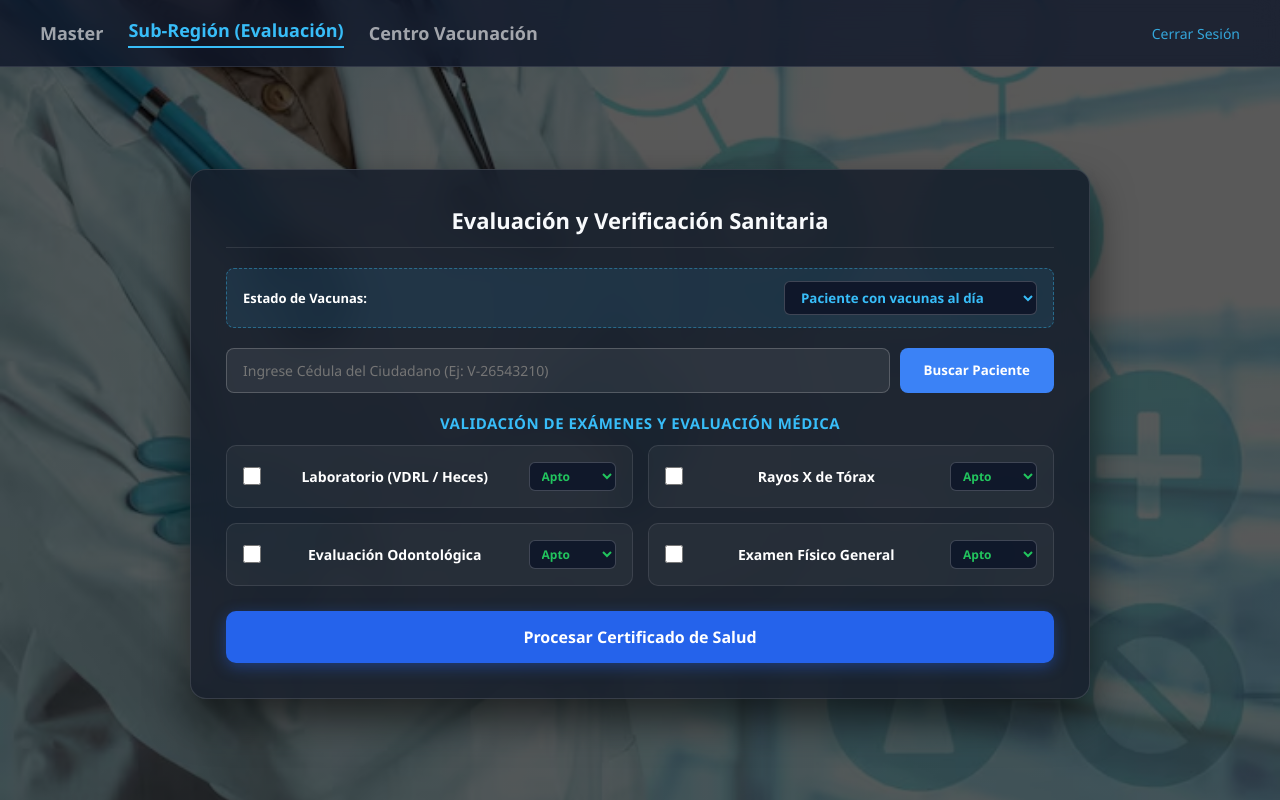
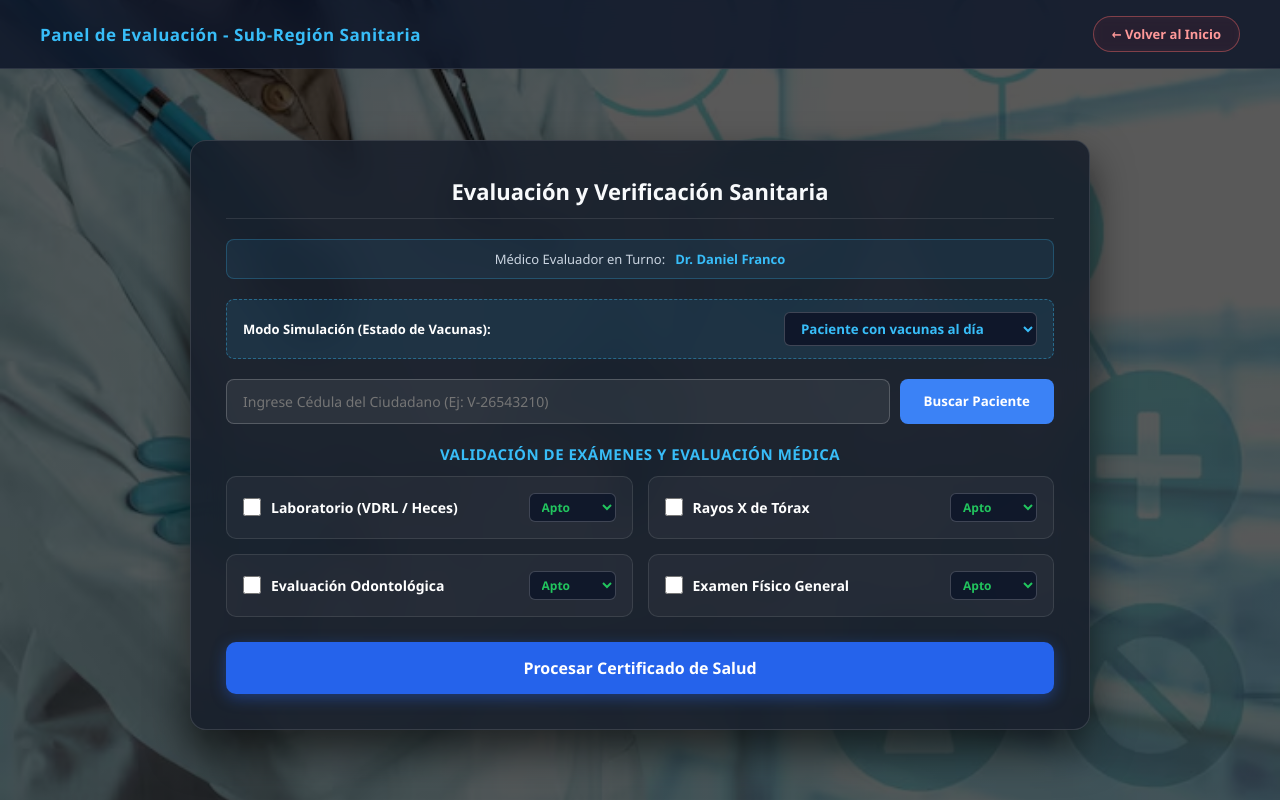
Before and after one commit to Mynzu/Cherry, a website: page subregion_dashboard.html in a window 1280 px wide. Drawn offline with Linux system fonts and the light colour scheme.

Commit message:
Add files via upload

```diff
--- a/subregion_dashboard.html
+++ b/subregion_dashboard.html
@@ -14,7 +14,7 @@
 
         body {
             background: linear-gradient(rgba(0, 0, 0, 0.65), rgba(0, 0, 0, 0.65)),
-                url('Fondo3.avif') no-repeat center center fixed;
+                        url('Fondo3.avif') no-repeat center center fixed;
             background-size: cover;
             color: #fff;
             min-height: 100vh;
@@ -22,41 +22,45 @@
             flex-direction: column;
         }
 
-        /* Header */
+        /* Header Limpio y Consistente */
         header {
             display: flex;
             justify-content: space-between;
             align-items: center;
-            padding: 18px 40px;
-            background: rgba(15, 23, 42, 0.8);
+            padding: 16px 40px;
+            background: rgba(15, 23, 42, 0.85);
             backdrop-filter: blur(12px);
             border-bottom: 1px solid rgba(255, 255, 255, 0.1);
         }
 
         .nav-brand {
-            font-size: 18px;
+            font-size: 17px;
             font-weight: bold;
-            display: flex;
-            gap: 25px;
-            align-items: center;
+            color: #38bdf8;
+            letter-spacing: 0.5px;
         }
 
-        .nav-brand span {
-            opacity: 0.6;
-            cursor: pointer;
-            transition: 0.3s;
+        .btn-volver {
+            display: inline-flex;
+            align-items: center;
+            gap: 8px;
+            color: #ff9999;
+            text-decoration: none;
+            border: 1px solid rgba(255, 107, 107, 0.4);
+            padding: 8px 18px;
+            border-radius: 20px;
+            font-size: 13px;
+            font-weight: 600;
+            transition: all 0.3s ease;
+            background: rgba(255, 107, 107, 0.1);
+            backdrop-filter: blur(4px);
         }
 
-        .nav-brand span.active {
-            opacity: 1;
-            color: #38bdf8;
-            border-bottom: 2px solid #38bdf8;
-            padding-bottom: 4px;
-        }
-
-        .user-info {
-            font-size: 14px;
-            opacity: 0.85;
+        .btn-volver:hover {
+            background: rgba(255, 107, 107, 0.25);
+            border-color: rgba(255, 107, 107, 0.8);
+            color: #ffffff;
+            box-shadow: 0 0 15px rgba(255, 107, 107, 0.3);
         }
 
         /* Container */
@@ -69,7 +73,7 @@
         }
 
         .dashboard-card {
-            background: rgba(23, 30, 43, 0.85);
+            background: rgba(23, 30, 43, 0.88);
             backdrop-filter: blur(16px);
             border: 1px solid rgba(255, 255, 255, 0.12);
             border-radius: 16px;
@@ -77,6 +81,7 @@
             max-width: 900px;
             padding: 35px;
             box-shadow: 0 20px 40px rgba(0,0,0,0.6);
+            text-align: center;
         }
 
         h2 {
@@ -85,6 +90,24 @@
             border-bottom: 1px solid rgba(255, 255, 255, 0.1);
             padding-bottom: 12px;
             color: #f8fafc;
+        }
+
+        .evaluator-badge {
+            background: rgba(56, 189, 248, 0.08);
+            border: 1px solid rgba(56, 189, 248, 0.25);
+            padding: 10px 16px;
+            border-radius: 8px;
+            margin-bottom: 20px;
+            display: flex;
+            align-items: center;
+            justify-content: center;
+            gap: 10px;
+            font-size: 13px;
+            color: #cbd5e1;
+        }
+
+        .evaluator-badge strong {
+            color: #38bdf8;
         }
 
         /* Controls */
@@ -117,6 +140,7 @@
             margin: 20px 0 12px 0;
             text-transform: uppercase;
             letter-spacing: 0.5px;
+            text-align: center;
         }
 
         /* Search Box */
@@ -150,15 +174,33 @@
 
         .btn-search:hover { background: #2563eb; }
 
-        /* Patient Card */
+        /* Patient Card con nuevo esquema formal desglosado */
         .patient-card {
             background: rgba(255, 255, 255, 0.05);
             border-left: 4px solid #38bdf8;
-            padding: 15px;
+            padding: 16px 20px;
             border-radius: 6px;
             margin-bottom: 20px;
             font-size: 14px;
             display: none;
+            text-align: left;
+        }
+
+        .patient-grid {
+            display: grid;
+            grid-template-columns: repeat(4, 1fr);
+            gap: 10px;
+            margin-top: 10px;
+            padding-top: 10px;
+            border-top: 1px dashed rgba(255, 255, 255, 0.1);
+            font-size: 13px;
+        }
+
+        .patient-field-title {
+            color: #38bdf8;
+            font-weight: 600;
+            font-size: 11px;
+            text-transform: uppercase;
         }
 
         /* Exams Grid */
@@ -175,6 +217,7 @@
             border-radius: 10px;
             padding: 16px;
             transition: 0.3s;
+            text-align: left;
         }
 
         .exam-header {
@@ -281,6 +324,7 @@
             font-size: 14px;
             display: none;
             line-height: 1.6;
+            text-align: left;
         }
 
         .alert-warning {
@@ -336,22 +380,24 @@
 
     <header>
         <div class="nav-brand">
-            <span>Master</span>
-            <span class="active">Sub-Región (Evaluación)</span>
-            <span>Centro Vacunación</span>
+            Panel de Evaluación - Sub-Región Sanitaria
         </div>
-        <div class="user-info">
-             <a href="index.html" style="color: #38bdf8; text-decoration: none; margin-left: 10px;">Cerrar Sesión</a>
+        <div>
+            <a href="index.html" class="btn-volver">← Volver al Inicio</a>
         </div>
     </header>
 
     <main>
-        <div class="dashboard-card"style="text-align: center;">
+        <div class="dashboard-card">
             <h2>Evaluación y Verificación Sanitaria</h2>
+
+            <div class="evaluator-badge">
+                <span> Médico Evaluador en Turno:</span> <strong>Dr. Daniel Franco</strong>
+            </div>
 
             <!-- Modo Simulación -->
             <div class="demo-controls">
-                <strong>Estado de Vacunas:</strong>
+                <span> <strong>Modo Simulación (Estado de Vacunas):</strong></span>
                 <select id="simulacionBD">
                     <option value="completo">Paciente con vacunas al día</option>
                     <option value="incompleto">Paciente con vacunas faltantes</option>
@@ -364,15 +410,35 @@
                 <button class="btn-search" onclick="buscarPaciente()">Buscar Paciente</button>
             </div>
 
-            <!-- Ficha del Paciente -->
+            <!-- Ficha del Paciente con Desglose de 2 Nombres y 2 Apellidos -->
             <div id="patientCard" class="patient-card">
-                <strong>Paciente:</strong> <span id="nombrePaciente">María Rodríguez</span> |
-                <strong>Cédula:</strong> <span id="cedulaPaciente">V-26.543.210</span> |
-                <strong>Estado en el sistema:</strong> <span id="estadoVacunasBD" style="color: #38bdf8; font-weight: bold;">Verificado</span>
+                <div>
+                    <strong>Cédula:</strong> <span id="cedulaPaciente">V-26.543.210</span> |
+                    <strong>Estado en BD:</strong> <span id="estadoVacunasBD" style="color: #38bdf8; font-weight: bold;">Verificado</span>
+                </div>
+
+                <div class="patient-grid">
+                    <div>
+                        <div class="patient-field-title">Primer Nombre</div>
+                        <span id="pNombre">María</span>
+                    </div>
+                    <div>
+                        <div class="patient-field-title">Segundo Nombre</div>
+                        <span id="sNombre">Alejandra</span>
+                    </div>
+                    <div>
+                        <div class="patient-field-title">Primer Apellido</div>
+                        <span id="pApellido">Rodríguez</span>
+                    </div>
+                    <div>
+                        <div class="patient-field-title">Segundo Apellido</div>
+                        <span id="sApellido">Gómez</span>
+                    </div>
+                </div>
             </div>
 
-            <!-- Exámenes Médicos con Evaluación de Aptitud -->
-            <div class="section-title"style="text-align: center;">Validación de Exámenes y Evaluación Médica</div>
+            <!-- Exámenes Médicos -->
+            <div class="section-title">Validación de Exámenes y Evaluación Médica</div>
             <div class="exams-grid">
 
                 <!-- Examen 1 -->
@@ -464,36 +530,31 @@
             <!-- Botón Procesar -->
             <button class="btn-process" onclick="procesarSolicitud()">Procesar Certificado de Salud</button>
 
-            <!-- Alerta Validación Incompleta (Exámenes sin marcar) -->
+            <!-- Alertas -->
             <div id="alertIncomplete" class="alert-box alert-warning">
                  <strong>Revisión Incompleta:</strong> Debe verificar y marcar las casillas correspondientes a los 4 exámenes médicos requeridos antes de poder procesar la solicitud.
             </div>
 
-            <!-- Alerta Datos del Doctor Incompletos (Prevención Exámenes Fantasma) -->
             <div id="alertDoctorData" class="alert-box alert-warning">
                  <strong>Datos Profesionales Incompletos (Antifraude):</strong><br>
                 Para evitar el registro de exámenes sin respaldo legal o "exámenes fantasma", debe ingresar obligatoriamente el <strong>Nombre del Especialista Emisor</strong> y su <strong>N° de Colegiado/Matrícula</strong> en los exámenes seleccionados:
                 <ul id="listaExamenesSinDatos" style="margin-top: 8px; padding-left: 20px; font-weight: bold;"></ul>
             </div>
 
-            <!-- Alerta Éxito -->
             <div id="alertSuccess" class="alert-box alert-success">
                  <strong>¡Certificado Aprobado y Generado!</strong><br>
                 El paciente fue diagnosticado como <strong>APTO</strong> en la totalidad de sus exámenes clínicos y posee su esquema de vacunación al día en el sistema. El certificado ha sido enviado a su correo electrónico.
             </div>
 
-            <!-- Alerta Unificada de Rechazo (Exámenes + Vacunas) -->
             <div id="alertGlobalDanger" class="alert-box alert-danger">
                  <strong>Solicitud de Certificado de Salud Rechazada</strong><br>
                 El sistema no pudo procesar la emisión del certificado de salud debido a los siguientes motivos registrados:
 
-                <!-- Bloque Exámenes No Aptos -->
                 <div id="sectionExamRejection" class="rejection-section" style="display: none;">
                     <h4> Exámenes Físicos Diagnosticados como NO APTO:</h4>
                     <ul id="listaRechazosExamenes" class="rejection-list"></ul>
                 </div>
 
-                <!-- Bloque Vacunas Faltantes -->
                 <div id="sectionVaccineRejection" class="rejection-section" style="display: none;">
                     <h4> Esquema de Inmunización Pendiente en BD:</h4>
                     <ul class="rejection-list">
@@ -554,7 +615,6 @@
         function procesarSolicitud() {
             ocultarAlertas();
 
-            // Configuración de los 4 exámenes y sus campos de credenciales
             const examenes = [
                 { id: 'checkLab', emisorId: 'emisorLab', colegiadoId: 'colegiadoLab', statusId: 'statusLab', obsId: 'obsLab', nombre: 'Laboratorio (VDRL / Heces)' },
                 { id: 'checkTorax', emisorId: 'emisorTorax', colegiadoId: 'colegiadoTorax', statusId: 'statusTorax', obsId: 'obsTorax', nombre: 'Rayos X de Tórax' },
@@ -562,7 +622,6 @@
                 { id: 'checkFisico', emisorId: 'emisorFisico', colegiadoId: 'colegiadoFisico', statusId: 'statusFisico', obsId: 'obsFisico', nombre: 'Examen Físico General' }
             ];
 
-            // 1. VALIDACIÓN 1: Verificar que las 4 casillas estén marcadas
             const checkboxes = document.querySelectorAll('.exam-checkbox');
             let marcados = 0;
             checkboxes.forEach(cb => { if(cb.checked) marcados++; });
@@ -572,7 +631,6 @@
                 return;
             }
 
-            // 2. VALIDACIÓN 2 (NUEVA - ANTIFRAUDE): Verificar credenciales del médico emisor en cada examen marcado
             let examenesSinDatosDoctor = [];
 
             examenes.forEach(exam => {
@@ -598,7 +656,6 @@
                 return;
             }
 
-            // 3. VALIDACIÓN 3: Verificar diagnósticos de No Apto y observaciones
             let examenesNoAptos = [];
             let faltaObservacion = false;
 
@@ -622,11 +679,9 @@
                 return;
             }
 
-            // 4. VALIDACIÓN 4: Estado de Vacunas
             const simulacionBD = document.getElementById('simulacionBD').value;
             const tieneVacunasFaltantes = (simulacionBD === 'incompleto');
 
-            // 5. DECISIÓN FINAL
             if (examenesNoAptos.length > 0 || tieneVacunasFaltantes) {
                 const secExam = document.getElementById('sectionExamRejection');
                 const secVaccine = document.getElementById('sectionVaccineRejection');
```
